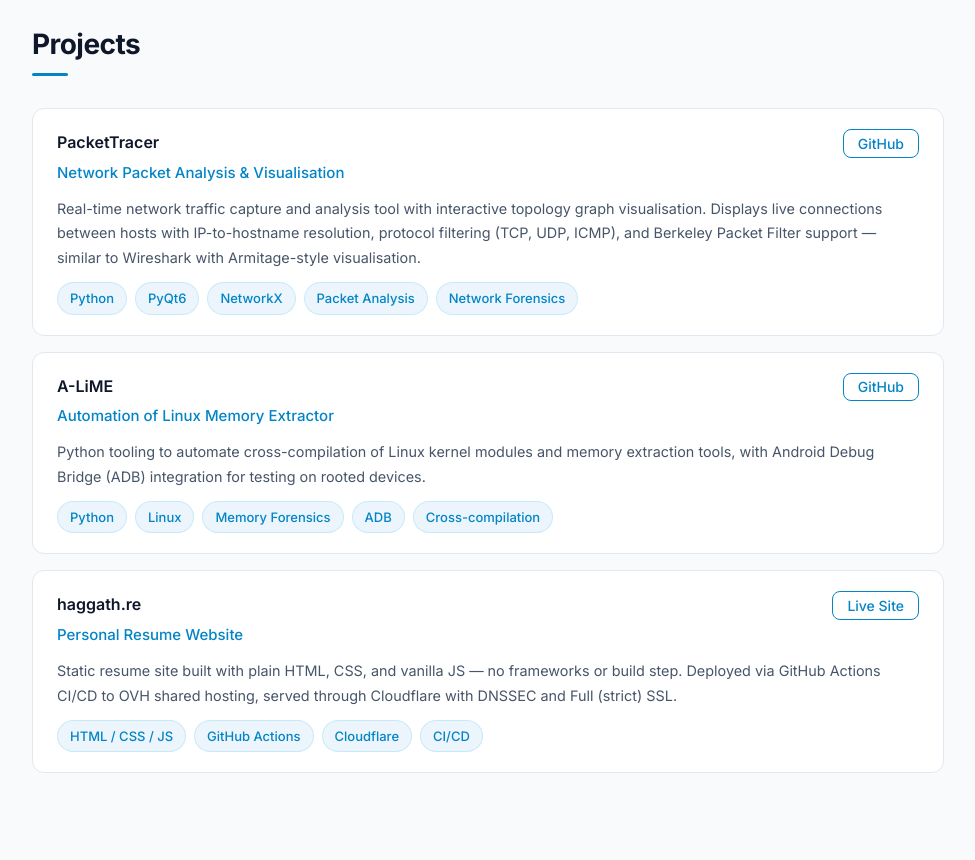
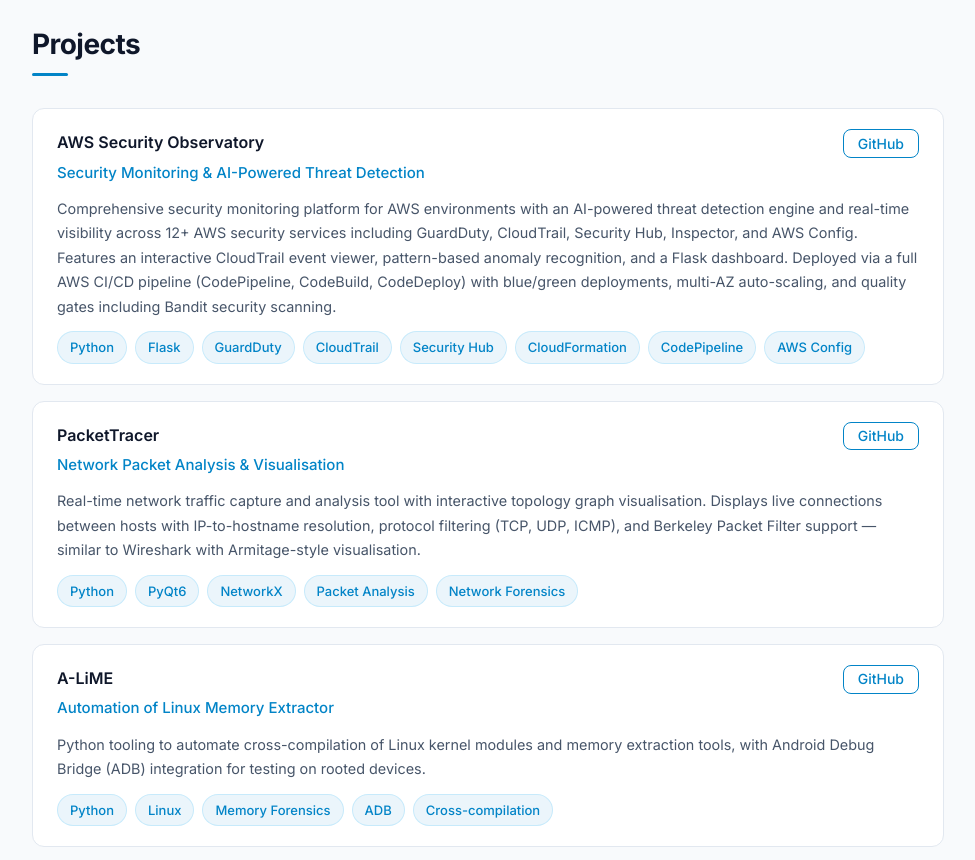
Before and after one commit to Koalatyyy/resume-website, a plain HTML site: page index.html in a window 1280 px wide. Shown: the part 6520-7380 px from the top of the page, without its empty margins (152-1127 px from the left). Drawn offline with Linux system fonts and the light colour scheme.

Commit message:
Add AWS Security Observatory project card

```diff
--- a/index.html
+++ b/index.html
@@ -638,6 +638,27 @@
           <article class="edu-card">
             <div class="edu-header">
               <div>
+                <h3 class="edu-degree">AWS Security Observatory</h3>
+                <p class="edu-institution">Security Monitoring &amp; AI-Powered Threat Detection</p>
+              </div>
+              <a href="https://github.com/Koajakins/aws-security-siem" target="_blank" rel="noopener noreferrer" class="btn btn-outline btn-sm">GitHub</a>
+            </div>
+            <p class="edu-detail">Comprehensive security monitoring platform for AWS environments with an AI-powered threat detection engine and real-time visibility across 12+ AWS security services including GuardDuty, CloudTrail, Security Hub, Inspector, and AWS Config. Features an interactive CloudTrail event viewer, pattern-based anomaly recognition, and a Flask dashboard. Deployed via a full AWS CI/CD pipeline (CodePipeline, CodeBuild, CodeDeploy) with blue/green deployments, multi-AZ auto-scaling, and quality gates including Bandit security scanning.</p>
+            <div class="tag-list">
+              <span class="tag">Python</span>
+              <span class="tag">Flask</span>
+              <span class="tag">GuardDuty</span>
+              <span class="tag">CloudTrail</span>
+              <span class="tag">Security Hub</span>
+              <span class="tag">CloudFormation</span>
+              <span class="tag">CodePipeline</span>
+              <span class="tag">AWS Config</span>
+            </div>
+          </article>
+
+          <article class="edu-card">
+            <div class="edu-header">
+              <div>
                 <h3 class="edu-degree">PacketTracer</h3>
                 <p class="edu-institution">Network Packet Analysis &amp; Visualisation</p>
               </div>
```
